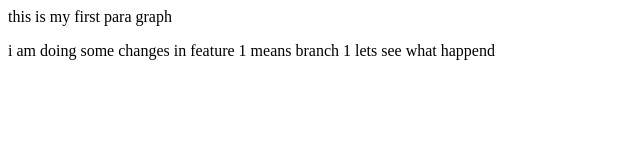
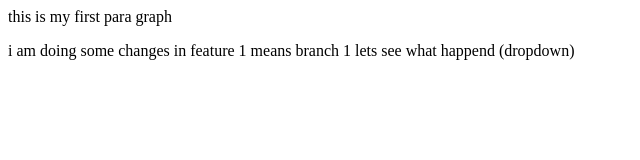
Before and after one commit to HabibaxDev/local-repo, a plain HTML site: page localrepo/index.html in a window 1280 px wide. Shown: the full height of the page, 0-640 px from the left. Drawn offline with Linux system fonts and the light colour scheme.

```diff
--- a/localrepo/index.html
+++ b/localrepo/index.html
@@ -1,2 +1,2 @@
 <p>this is my first para graph</p>
-<p>i am doing some changes in feature 1 means branch 1 lets see what happend</p>
+<p>i am doing some changes in feature 1 means branch 1 lets see what happend (dropdown)</p>
```
